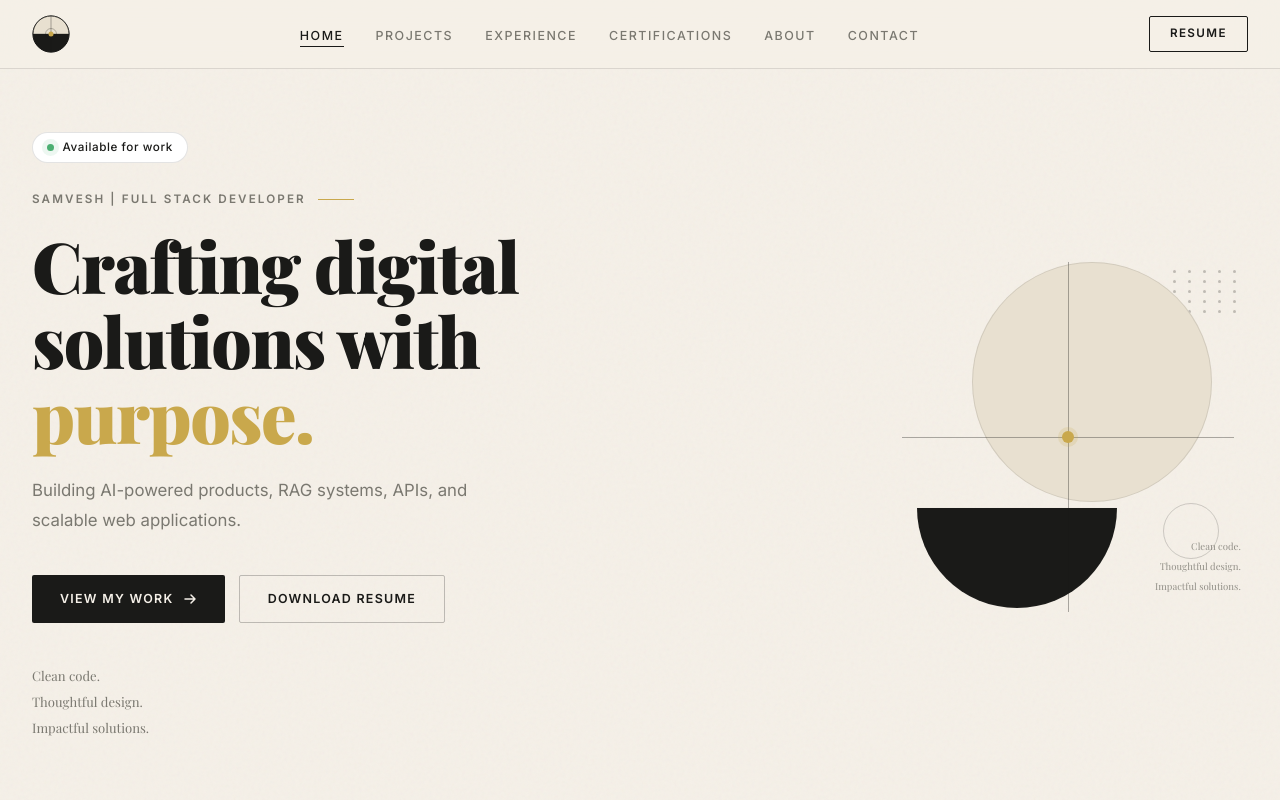
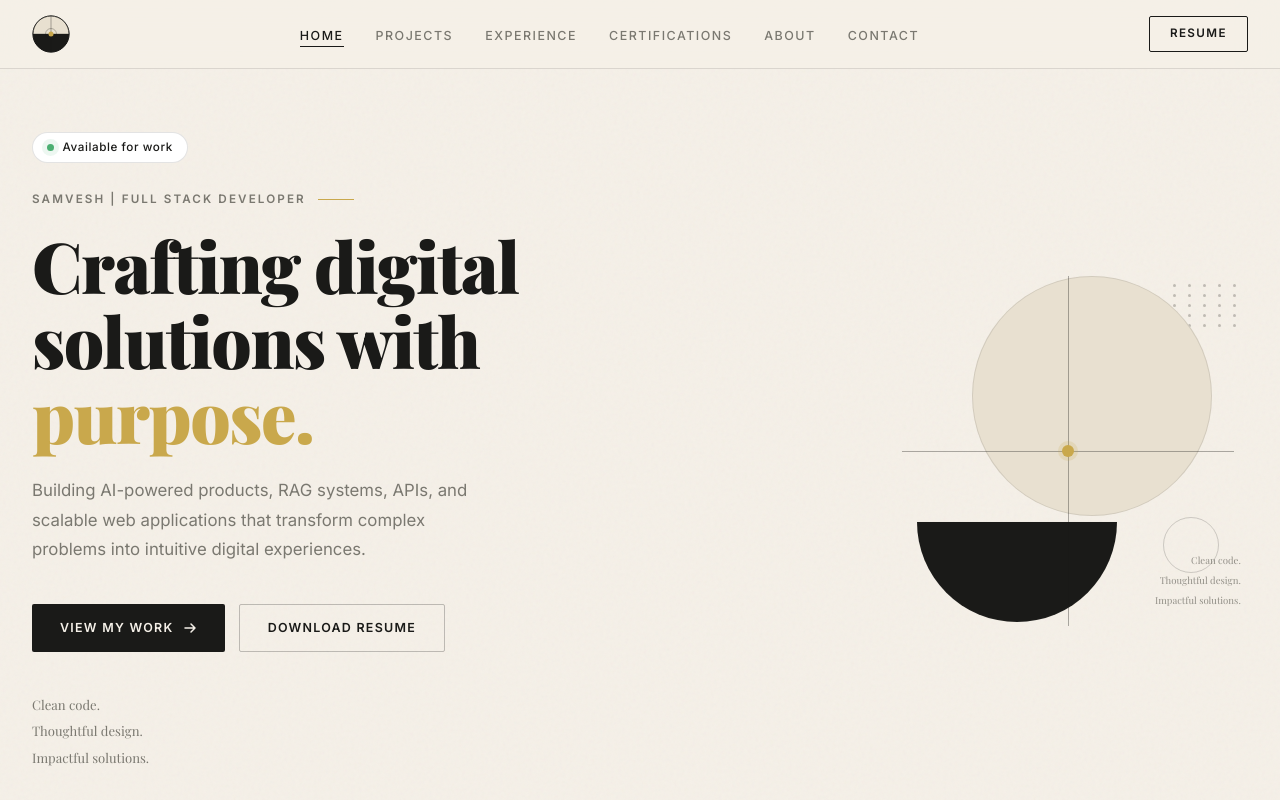
Before and after one commit to Samvesh/portfolio-site, a React (Vite) app: page / in a window 1280 px wide. Shown: the top 800 px of the page. Built offline with nearby package versions, Linux system fonts and the light colour scheme; a web font is replaced by a local one.

Commit message:
Update portfolio.js

```diff
--- a/src/data/portfolio.js
+++ b/src/data/portfolio.js
@@ -12,7 +12,7 @@ export const profile = {
   name: "Samvesh Saini",
   title: "Full Stack Developer & AI Application Developer",
   tagline:
-    "Building AI-powered products, RAG systems, APIs, and scalable web applications.",
+    "Building AI-powered products, RAG systems, APIs, and scalable web applications that transform complex problems into intuitive digital experiences.",
   intro:
     "CSE student with full-stack oriented experience building and deploying production-grade web applications. Skilled in React, Node.js, MongoDB, REST APIs, DSA, OOP, cloud deployment, and AI-powered application workflows.\n\n Passionate about solving real-world problems with clean, scalable, and efficient code. I enjoy building AI-integrated tools, working with data, and creating seamless user experiences that make an impact.\n\n Always learning, always building. Currently exploring advanced AI models, RAG systems, cloud-native architectures, and modern backend workflows to deliver smarter and more intelligent digital solutions.",
 };
```
